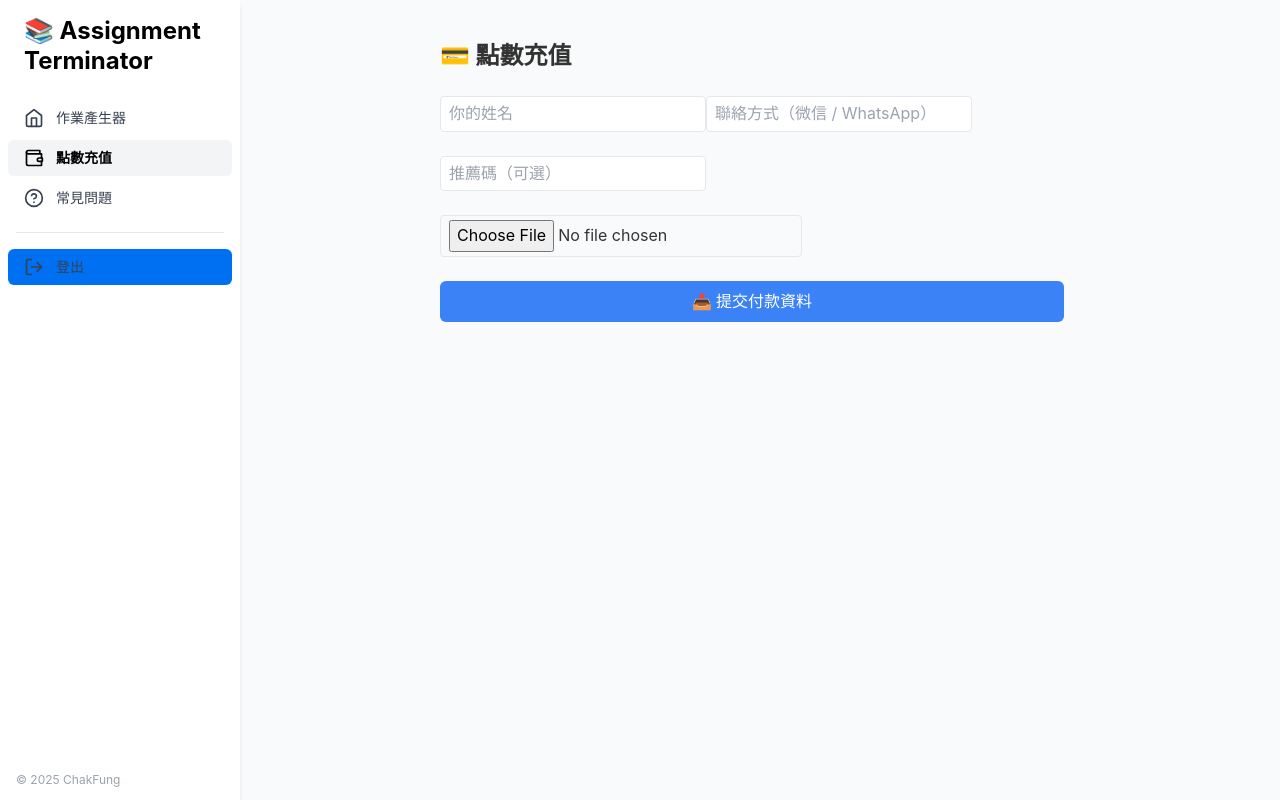
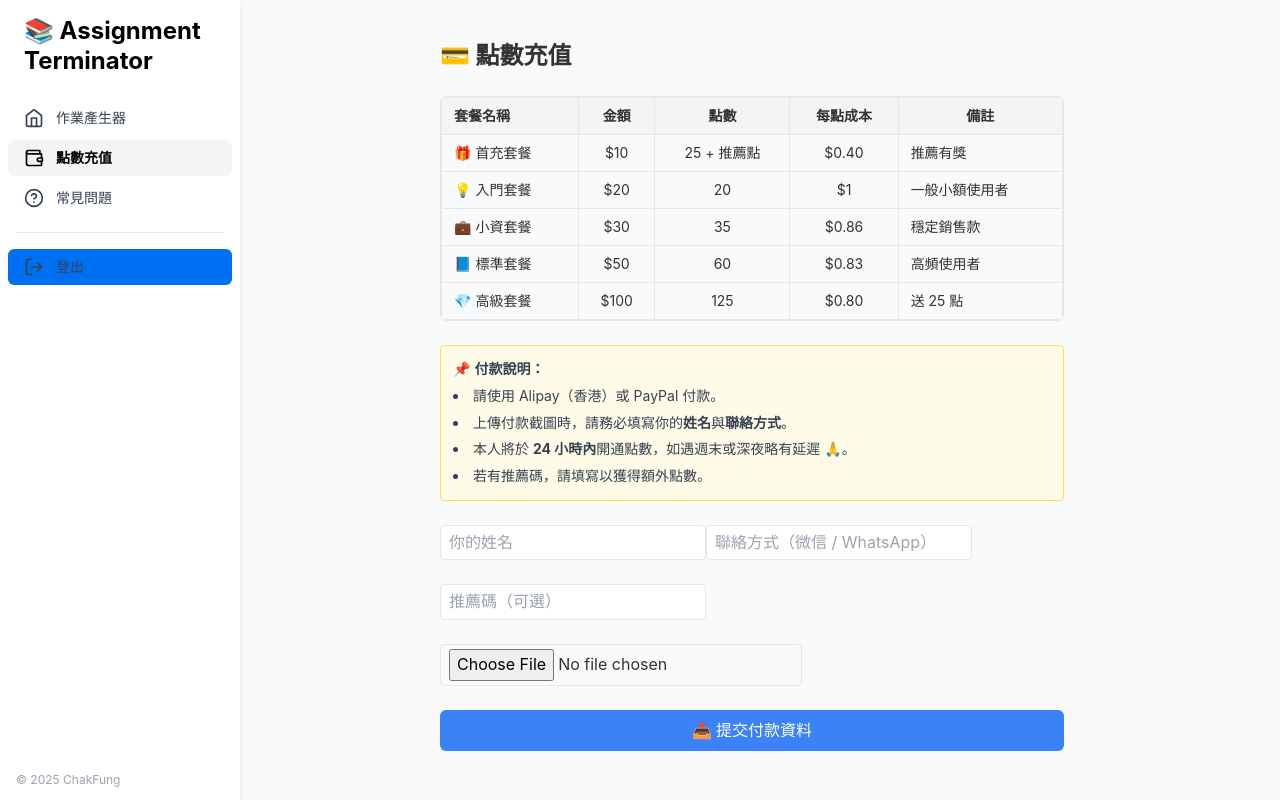
Before and after one commit to ndx218/Assignment-Terminator, a Next.js app: page /recharge in a window 1280 px wide. Built offline with nearby package versions, Linux system fonts and the light colour scheme; no server answers; sample sign-in values are in the browser's storage.

Commit message:
Update RechargeContent.tsx

```diff
--- a/components/RechargeContent.tsx
+++ b/components/RechargeContent.tsx
@@ -32,11 +32,7 @@ export default function RechargeContent() {
   }, [status, router, skipLogin]);
 
   if (skipLogin === null || (!skipLogin && status === 'loading')) {
-    return (
-      <div className="h-screen flex items-center justify-center text-gray-500">
-        ⏳ 載入中...
-      </div>
-    );
+    return <div className="h-screen flex items-center justify-center text-gray-500">⏳ 載入中...</div>;
   }
 
   const handleUpload = async () => {
@@ -74,6 +70,70 @@ export default function RechargeContent() {
     <div className="max-w-2xl mx-auto p-6 space-y-6">
       <h2 className="text-2xl font-bold">💳 點數充值</h2>
 
+      {/* 📦 套餐方案表格 */}
+      <div className="overflow-x-auto text-sm border border-gray-200 rounded-md">
+        <table className="w-full">
+          <thead className="bg-gray-100">
+            <tr>
+              <th className="border px-3 py-2 text-left">套餐名稱</th>
+              <th className="border px-3 py-2 text-center">金額</th>
+              <th className="border px-3 py-2 text-center">點數</th>
+              <th className="border px-3 py-2 text-center">每點成本</th>
+              <th className="border px-3 py-2">備註</th>
+            </tr>
+          </thead>
+          <tbody>
+            <tr>
+              <td className="border px-3 py-2">🎁 首充套餐</td>
+              <td className="border px-3 py-2 text-center">$10</td>
+              <td className="border px-3 py-2 text-center">25 + 推薦點</td>
+              <td className="border px-3 py-2 text-center">$0.40</td>
+              <td className="border px-3 py-2">推薦有獎</td>
+            </tr>
+            <tr>
+              <td className="border px-3 py-2">💡 入門套餐</td>
+              <td className="border px-3 py-2 text-center">$20</td>
+              <td className="border px-3 py-2 text-center">20</td>
+              <td className="border px-3 py-2 text-center">$1</td>
+              <td className="border px-3 py-2">一般小額使用者</td>
+            </tr>
+            <tr>
+              <td className="border px-3 py-2">💼 小資套餐</td>
+              <td className="border px-3 py-2 text-center">$30</td>
+              <td className="border px-3 py-2 text-center">35</td>
+              <td className="border px-3 py-2 text-center">$0.86</td>
+              <td className="border px-3 py-2">穩定銷售款</td>
+            </tr>
+            <tr>
+              <td className="border px-3 py-2">📘 標準套餐</td>
+              <td className="border px-3 py-2 text-center">$50</td>
+              <td className="border px-3 py-2 text-center">60</td>
+              <td className="border px-3 py-2 text-center">$0.83</td>
+              <td className="border px-3 py-2">高頻使用者</td>
+            </tr>
+            <tr>
+              <td className="border px-3 py-2">💎 高級套餐</td>
+              <td className="border px-3 py-2 text-center">$100</td>
+              <td className="border px-3 py-2 text-center">125</td>
+              <td className="border px-3 py-2 text-center">$0.80</td>
+              <td className="border px-3 py-2">送 25 點</td>
+            </tr>
+          </tbody>
+        </table>
+      </div>
+
+      {/* 📌 付款說明區塊 */}
+      <div className="text-sm text-gray-700 leading-relaxed bg-yellow-50 border border-yellow-300 p-3 rounded">
+        <p>📌 <strong>付款說明：</strong></p>
+        <ul className="list-disc list-inside mt-1 space-y-1">
+          <li>請使用 Alipay（香港）或 PayPal 付款。</li>
+          <li>上傳付款截圖時，請務必填寫你的<strong>姓名</strong>與<strong>聯絡方式</strong>。</li>
+          <li>本人將於 <strong>24 小時內</strong>開通點數，如遇週末或深夜略有延遲 🙏。</li>
+          <li>若有推薦碼，請填寫以獲得額外點數。</li>
+        </ul>
+      </div>
+
+      {/* 表單區塊 */}
       <Input placeholder="你的姓名" value={name} onChange={(e) => setName(e.target.value)} />
       <Input placeholder="聯絡方式（微信 / WhatsApp）" value={contact} onChange={(e) => setContact(e.target.value)} />
       <Input placeholder="推薦碼（可選）" value={referralCode} onChange={(e) => setReferralCode(e.target.value)} />
```
